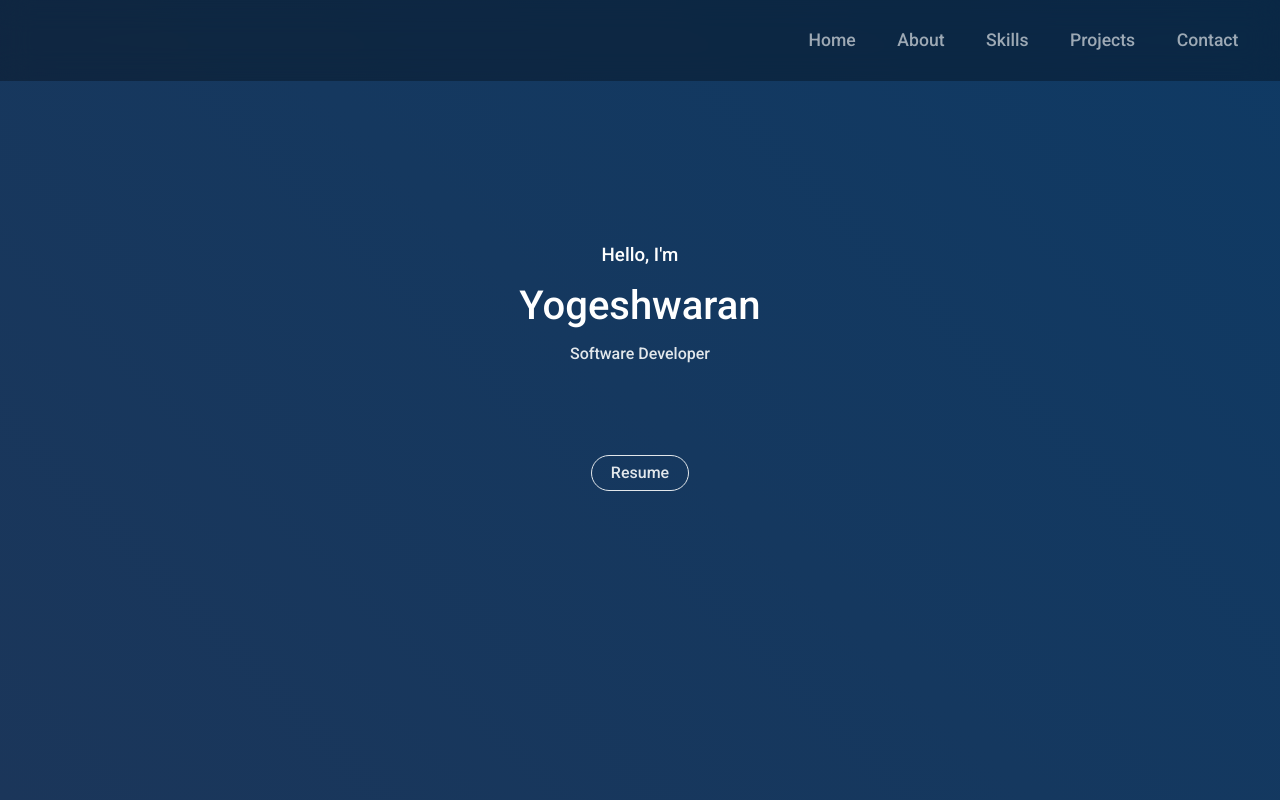
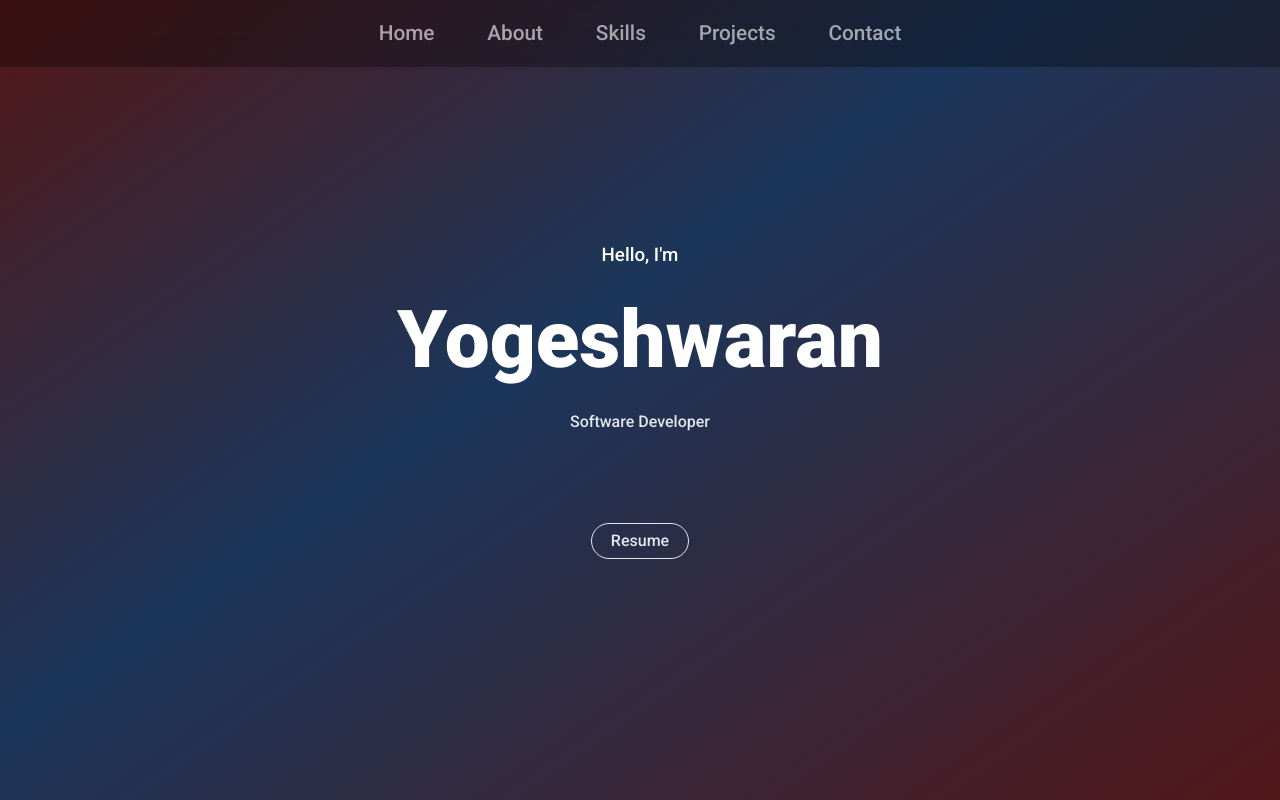
Before and after one commit to yogeshwaran99/site, a React (Create React App) app: page / in a window 1280 px wide. Shown: the top 800 px of the page. Built offline with nearby package versions, Linux system fonts and the light colour scheme.

Commit message:
colour change

```diff
--- a/src/components/about/code.css
+++ b/src/components/about/code.css
@@ -26,7 +26,6 @@
 
 
  .code {
-     background: var(--color-bg-variant);
      text-align: center;
      padding: 1rem;
      border-radius: 2rem;
--- a/src/components/footer/footer.css
+++ b/src/components/footer/footer.css
@@ -1,5 +1,5 @@
 footer {
-    background: var(--color-primary-variant);
+    background: #080808;
     padding: 1rem 0;
     text-align: center;
     font-size: 0.9rem;
@@ -12,10 +12,11 @@ footer {
     justify-content: center;
     gap: 3rem;
     margin-bottom: 1rem;
+    font-size: medium;
 }
 
 .footer__socials a {
-    background: var(--color-bg);
+    background: var(--color-bg-variant);
     color: var(--color-white);
     padding: 0.8rem;
     border-radius: 0.7rem;
--- a/src/components/header/header.css
+++ b/src/components/header/header.css
@@ -2,13 +2,13 @@ nav {
   background: rgba(0, 0, 0, 0.3);
   width: 100%;
   display: flex;
-  justify-content: flex-end;
-  padding: 0.7rem 1.7rem;
+  justify-content: center;
+  padding: .1rem 1.7rem;
   z-index: 300;
   position: fixed;
   top: 0;
   left: 0;
-  gap: 0.8rem;
+  gap: 1.5rem;
   border-radius: 0;
   -webkit-backdrop-filter: blur(15px);
   backdrop-filter: blur(15px);
@@ -20,7 +20,7 @@ nav a {
   border-radius: 50%;
   display: flex;
   color: var(--color-light);
-  font-size: 1.1rem;
+  font-size: 1.3rem;
   text-decoration: none;
 }
 
--- a/src/components/profile/profile.css
+++ b/src/components/profile/profile.css
@@ -1,8 +1,12 @@
 #profile {
   height: 100vh;
   margin-top: 0;
+  background-image: linear-gradient(145deg,#531717 0%,  #1b365a 43%, #531719 100%);
 }
-
+  #profile h1{
+  font-size: 5rem;
+  font-weight: 1000;
+}
 .profile__container {
   padding-top: 15rem;
   text-align: center;
--- a/src/index.css
+++ b/src/index.css
@@ -14,7 +14,7 @@
   --color-bg: #0f3a64;
   --color-bg-variant:rgba(18, 65, 112, 0.404);
   --color-primary: #e2e7eb;
-  --color-primary-variant: rgba(77, 181, 255, 0.4);
+  --color-primary-variant: grey;
   --color-white: #fff;
   --color-light: rgba(255, 255, 255, 0.6);
   --color-hover: hsl(206, 100%, 50%);
@@ -36,10 +36,11 @@ html {
 
 body {
   font-family: 'Poppins', sans-serif;
-  background-color: var(--color-bg);
+  background-color: #111314;
+
   color: var(--color-white);
   line-height: 1.7;
-  background-image:  linear-gradient(45deg, #1b365a 0%,  #0f3a64 100%);
+
   background-attachment: fixed;
 }
 
```
